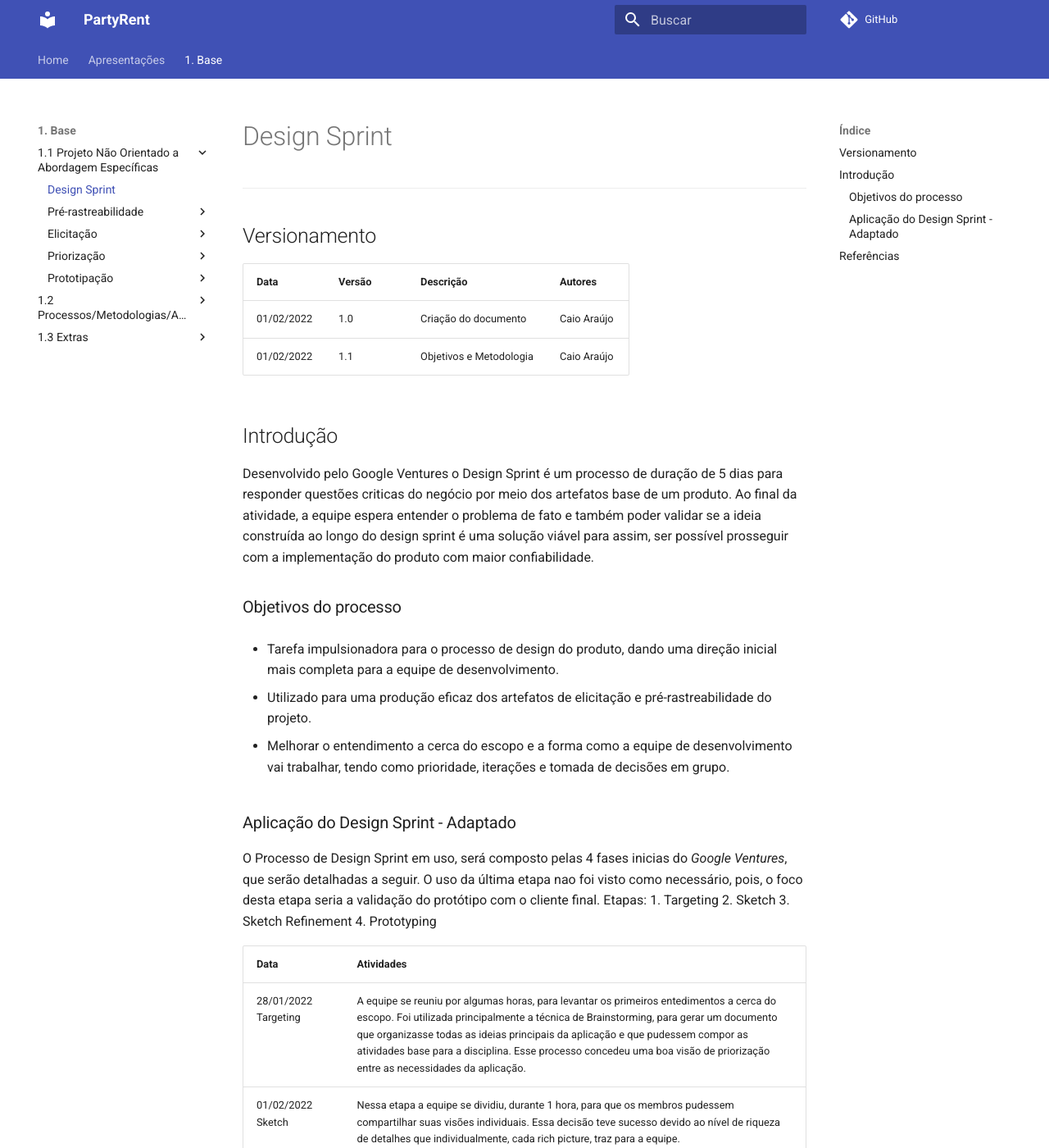
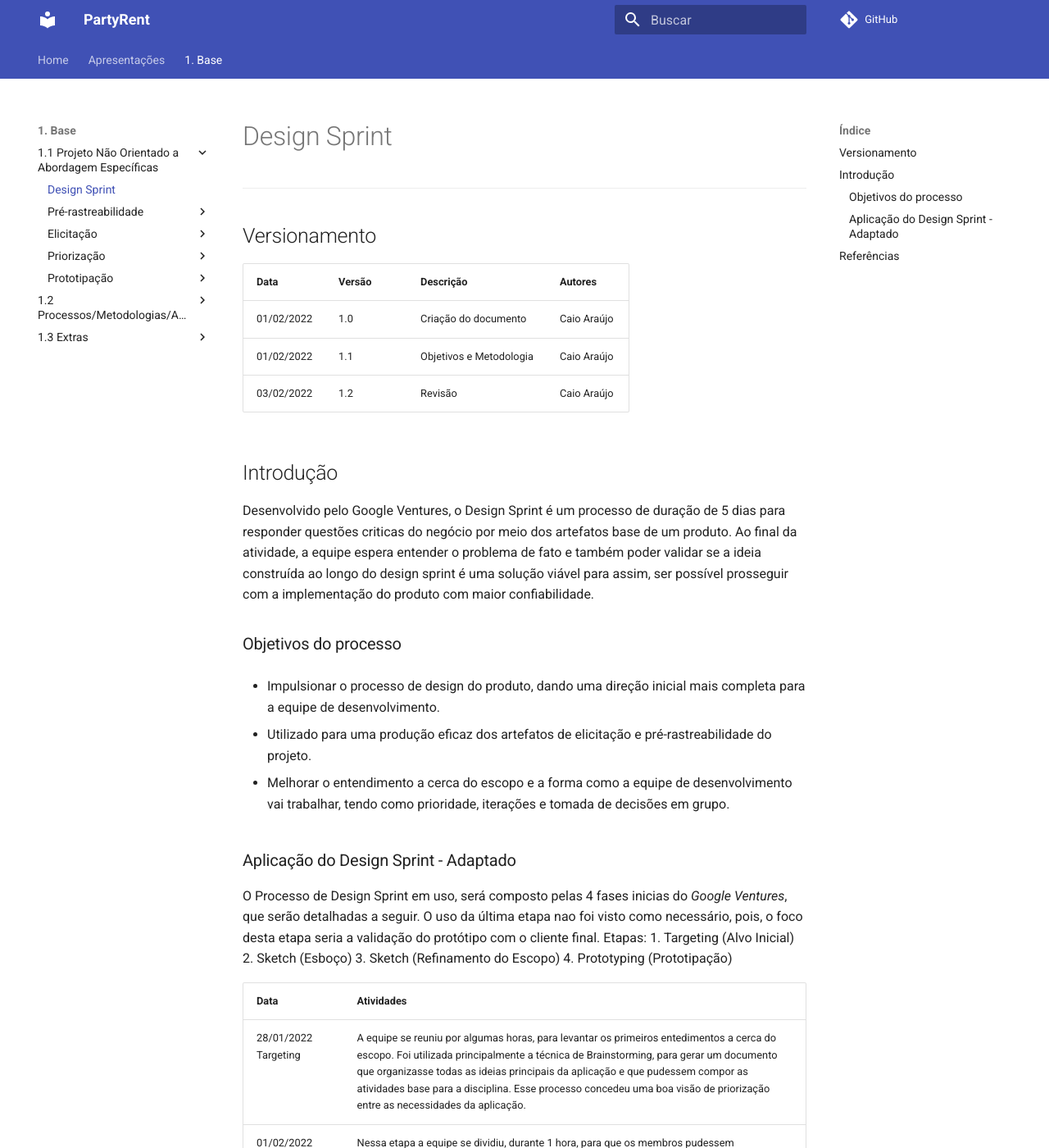
Before and after one commit to UnBArqDsw2021-2/2021.2_G7_-AluguelKitsFesta, an MkDocs documentation site: the page built from docs/Base/Metodologia/design_sprint.md, in a window 1280 px wide and 1400 px high. Shown: the whole window at 82% size. Built offline with MkDocs 1.6.1 and Material for MkDocs 9.7.7, drawn with Linux system fonts in a browser that asks for light colours; comment, search, counter and statistics services are not loaded.

Commit message:
updating design sprint doc

```diff
--- a/docs/Base/Metodologia/design_sprint.md
+++ b/docs/Base/Metodologia/design_sprint.md
@@ -6,16 +6,17 @@
 | -------- | -------- | -------- | ---|
 | 01/02/2022     |  1.0  | Criação do documento  | Caio Araújo
 | 01/02/2022    |  1.1    | Objetivos e Metodologia     |  Caio Araújo
+| 03/02/2022    |  1.2    | Revisão  |  Caio Araújo
 
 
 
 ## Introdução
 
-Desenvolvido pelo Google Ventures o Design Sprint é um processo de duração de 5 dias para responder questões criticas do negócio por meio dos artefatos base de um produto. Ao final da atividade, a equipe espera entender o problema de fato e também poder validar se a ideia construída ao longo do design sprint é uma solução viável para assim, ser possível prosseguir com a implementação do produto com maior confiabilidade.
+Desenvolvido pelo Google Ventures, o Design Sprint é um processo de duração de 5 dias para responder questões criticas do negócio por meio dos artefatos base de um produto. Ao final da atividade, a equipe espera entender o problema de fato e também poder validar se a ideia construída ao longo do design sprint é uma solução viável para assim, ser possível prosseguir com a implementação do produto com maior confiabilidade.
 
 ### Objetivos do processo
 
-* Tarefa impulsionadora para o processo de design do produto, dando uma direção inicial mais completa para a equipe de desenvolvimento.
+* Impulsionar o processo de design do produto, dando uma direção inicial mais completa para a equipe de desenvolvimento.
 
 * Utilizado para uma produção eficaz dos artefatos de elicitação e pré-rastreabilidade do projeto.
 
@@ -24,10 +25,10 @@ Desenvolvido pelo Google Ventures o Design Sprint é um processo de duração de
 ### Aplicação do Design Sprint - Adaptado
 O Processo de Design Sprint em uso, será composto pelas 4 fases inicias do *Google Ventures*, que serão detalhadas a seguir. O uso da última etapa nao foi visto como necessário, pois, o foco desta etapa seria a validação do protótipo com o cliente final.
 Etapas:
-1. Targeting
-2. Sketch
-3. Sketch Refinement
-4. Prototyping
+1. Targeting (Alvo Inicial)
+2. Sketch (Esboço)
+3. Sketch (Refinamento do Escopo)
+4. Prototyping (Prototipação)
 
 
 | Data | Atividades |
```
